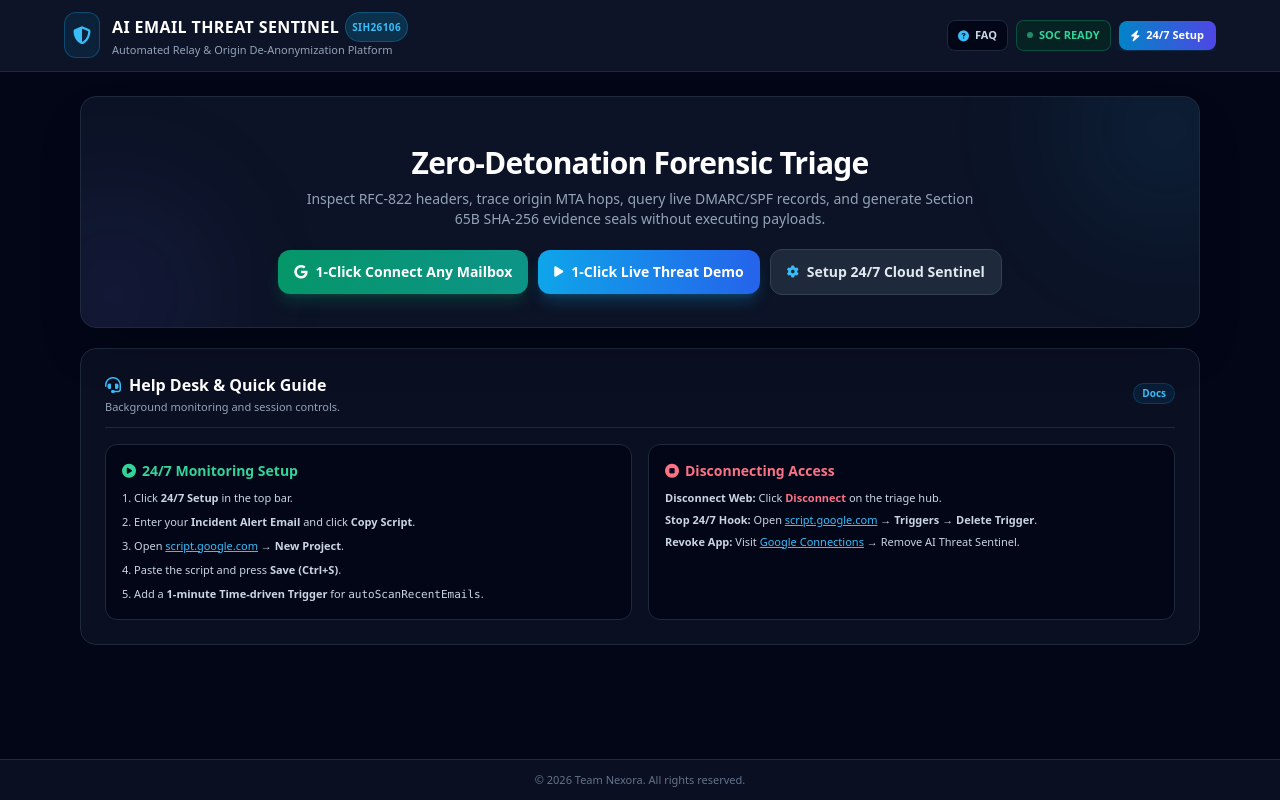
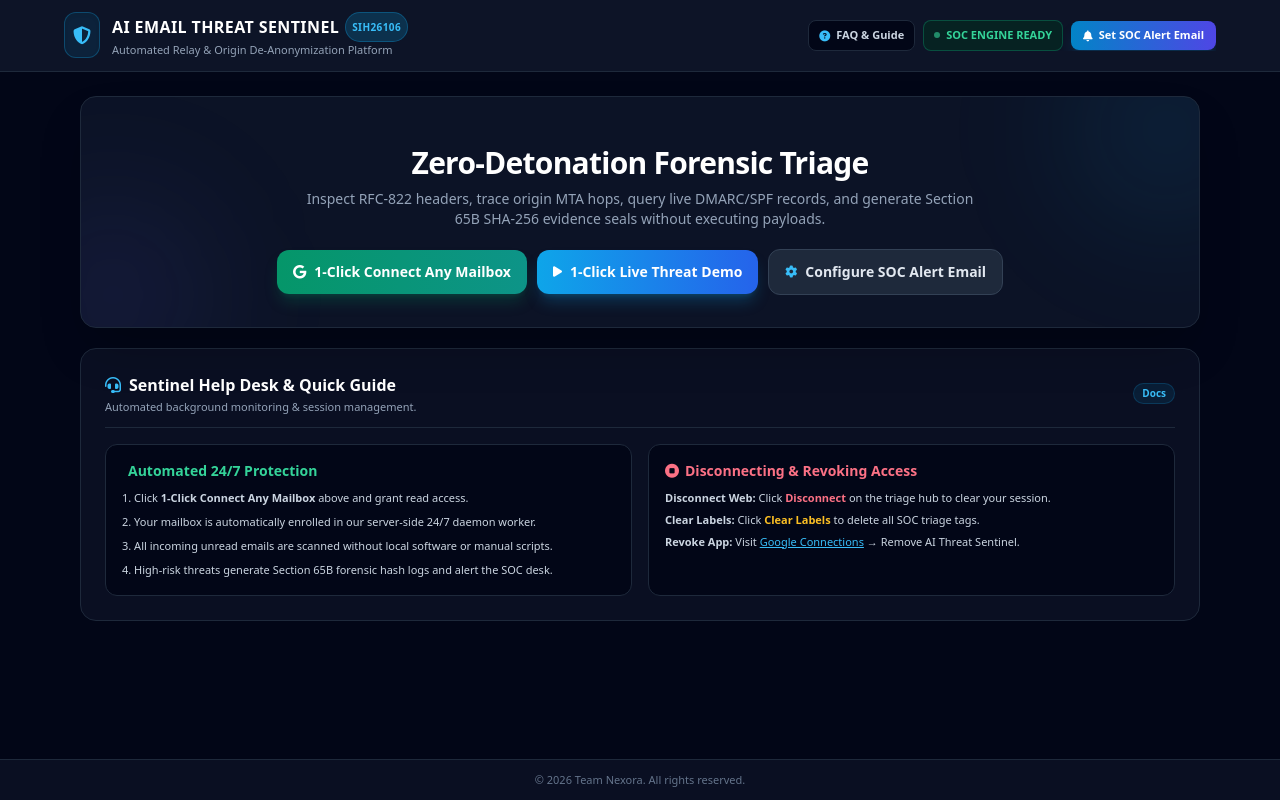
Before and after one commit to iszubairkhan/AIEmailThreat, a Flask app: page / in a window 1280 px wide. Run offline with Flask 3, Linux system fonts and the light colour scheme; some libraries are stand-ins or nearby versions.

Commit message:
Update index.html

```diff
--- a/templates/index.html
+++ b/templates/index.html
@@ -38,14 +38,14 @@
       <!-- Action & Status Badges -->
       <div class="flex items-center gap-2 overflow-x-auto pb-1 md:pb-0 scrollbar-none flex-nowrap sm:flex-wrap">
         <button onclick="scrollToHelpDesk()" class="text-[11px] font-semibold text-slate-300 hover:text-white transition flex items-center gap-1.5 px-2.5 py-1.5 rounded-lg border border-slate-800 bg-slate-950 whitespace-nowrap">
-          <i class="fa-solid fa-circle-question text-sky-400"></i> FAQ
+          <i class="fa-solid fa-circle-question text-sky-400"></i> FAQ &amp; Guide
         </button>
         <div class="flex items-center gap-1.5 bg-emerald-950/60 border border-emerald-500/30 px-2.5 py-1.5 rounded-lg text-[11px] font-semibold text-emerald-400 whitespace-nowrap">
           <span class="w-1.5 h-1.5 rounded-full bg-emerald-400 animate-pulse-slow"></span>
-          SOC READY
+          SOC ENGINE READY
         </div>
         <button onclick="openActivationModal()" class="bg-gradient-to-r from-sky-600 to-indigo-600 hover:from-sky-500 hover:to-indigo-500 transition text-white px-3 py-1.5 rounded-lg text-[11px] font-bold flex items-center gap-1.5 shadow-lg shadow-sky-600/20 whitespace-nowrap">
-          <i class="fa-solid fa-bolt"></i> 24/7 Setup
+          <i class="fa-solid fa-bell"></i> Set SOC Alert Email
         </button>
       </div>
     </div>
@@ -75,7 +75,7 @@
           <i class="fa-solid fa-play text-xs"></i> 1-Click Live Threat Demo
         </button>
         <button onclick="openActivationModal()" class="bg-slate-800 hover:bg-slate-700 border border-slate-700 text-slate-200 font-semibold px-4 py-2.5 sm:py-3 rounded-xl text-xs sm:text-sm transition flex items-center justify-center gap-2">
-          <i class="fa-solid fa-gear text-sky-400 text-xs"></i> Setup 24/7 Cloud Sentinel
+          <i class="fa-solid fa-gear text-sky-400 text-xs"></i> Configure SOC Alert Email
         </button>
       </div>
     </div>
@@ -86,7 +86,7 @@
       <!-- Session Bar -->
       <div class="flex flex-col sm:flex-row items-start sm:items-center justify-between gap-2.5 bg-slate-950 p-3 rounded-xl border border-slate-800">
         <div class="flex items-center gap-2 text-xs text-slate-300 font-semibold">
-          <span class="w-2 h-2 rounded-full bg-emerald-400 flex-shrink-0"></span> Active Mailbox Connected
+          <span class="w-2 h-2 rounded-full bg-emerald-400 flex-shrink-0"></span> Active 24/7 Mailbox Connected
         </div>
         <div class="flex items-center gap-2 w-full sm:w-auto">
           <button onclick="cleanupSocLabels()" id="cleanLabelBtn" class="flex-1 sm:flex-none text-center bg-slate-800 hover:bg-slate-700 text-slate-300 text-[11px] font-semibold px-2.5 py-1.5 rounded-lg border border-slate-700 transition">
@@ -214,9 +214,9 @@
       <div class="border-b border-slate-800 pb-3 flex items-center justify-between">
         <div>
           <h3 class="text-sm sm:text-base font-bold text-white flex items-center gap-2">
-            <i class="fa-solid fa-headset text-sky-400"></i> Help Desk &amp; Quick Guide
+            <i class="fa-solid fa-headset text-sky-400"></i> Sentinel Help Desk &amp; Quick Guide
           </h3>
-          <p class="text-[11px] text-slate-400 mt-0.5">Background monitoring and session controls.</p>
+          <p class="text-[11px] text-slate-400 mt-0.5">Automated background monitoring &amp; session management.</p>
         </div>
         <span class="text-[10px] bg-sky-500/10 text-sky-400 border border-sky-500/20 px-2 py-0.5 rounded-full font-bold">
           Docs
@@ -226,24 +226,23 @@
       <div class="grid grid-cols-1 md:grid-cols-2 gap-4">
         <div class="bg-slate-950 p-4 rounded-xl border border-slate-800 space-y-2">
           <h4 class="text-xs sm:text-sm font-bold text-emerald-400 flex items-center gap-1.5">
-            <i class="fa-solid fa-circle-play"></i> 24/7 Monitoring Setup
+            <i class="fa-solid fa-shield-check"></i> Automated 24/7 Protection
           </h4>
           <ol class="text-[11px] text-slate-300 space-y-1.5 list-decimal list-inside leading-relaxed">
-            <li>Click <strong>24/7 Setup</strong> in the top bar.</li>
-            <li>Enter your <strong>Incident Alert Email</strong> and click <strong>Copy Script</strong>.</li>
-            <li>Open <a href="https://script.google.com" target="_blank" class="text-sky-400 underline">script.google.com</a> &rarr; <strong>New Project</strong>.</li>
-            <li>Paste the script and press <strong>Save (Ctrl+S)</strong>.</li>
-            <li>Add a <strong>1-minute Time-driven Trigger</strong> for <code>autoScanRecentEmails</code>.</li>
+            <li>Click <strong>1-Click Connect Any Mailbox</strong> above and grant read access.</li>
+            <li>Your mailbox is automatically enrolled in our server-side 24/7 daemon worker.</li>
+            <li>All incoming unread emails are scanned without local software or manual scripts.</li>
+            <li>High-risk threats generate Section 65B forensic hash logs and alert the SOC desk.</li>
           </ol>
         </div>
 
         <div class="bg-slate-950 p-4 rounded-xl border border-slate-800 space-y-2">
           <h4 class="text-xs sm:text-sm font-bold text-rose-400 flex items-center gap-1.5">
-            <i class="fa-solid fa-circle-stop"></i> Disconnecting Access
+            <i class="fa-solid fa-circle-stop"></i> Disconnecting &amp; Revoking Access
           </h4>
           <div class="space-y-1 text-[11px] text-slate-300 leading-relaxed">
-            <p><strong>Disconnect Web:</strong> Click <span class="text-rose-400 font-semibold">Disconnect</span> on the triage hub.</p>
-            <p><strong>Stop 24/7 Hook:</strong> Open <a href="https://script.google.com" target="_blank" class="text-sky-400 underline">script.google.com</a> &rarr; <strong>Triggers</strong> &rarr; <strong>Delete Trigger</strong>.</p>
+            <p><strong>Disconnect Web:</strong> Click <span class="text-rose-400 font-semibold">Disconnect</span> on the triage hub to clear your session.</p>
+            <p><strong>Clear Labels:</strong> Click <span class="text-amber-400 font-semibold">Clear Labels</span> to delete all SOC triage tags.</p>
             <p><strong>Revoke App:</strong> Visit <a href="https://myaccount.google.com/connections" target="_blank" class="text-sky-400 underline">Google Connections</a> &rarr; Remove AI Threat Sentinel.</p>
           </div>
         </div>
@@ -259,7 +258,7 @@
 
   <!-- Dynamic SOC Alert Configuration Modal -->
   <div id="activationModal" class="fixed inset-0 bg-slate-950/85 backdrop-blur-sm z-50 hidden items-center justify-center p-3 sm:p-4">
-    <div class="bg-slate-900 border border-slate-800 rounded-2xl max-w-lg w-full p-4 sm:p-6 space-y-3.5 shadow-2xl max-h-[90vh] overflow-y-auto">
+    <div class="bg-slate-900 border border-slate-800 rounded-2xl max-w-lg w-full p-4 sm:p-6 space-y-4 shadow-2xl">
       <div class="flex items-center justify-between border-b border-slate-800 pb-2.5">
         <h3 class="text-sm sm:text-base font-bold text-white flex items-center gap-2">
           <i class="fa-solid fa-bell text-sky-400"></i> Automated SOC Incident Dispatch
@@ -270,32 +269,25 @@
       <div class="space-y-3 text-xs text-slate-300">
         <div>
           <label class="block font-bold text-slate-200 mb-1">SOC / Admin Alert Email:</label>
-          <input type="email" id="customSocEmail" value="" placeholder="soc-alerts@yourcompany.com" class="w-full bg-slate-950 border border-slate-800 rounded-lg p-2 text-xs text-white focus:outline-none focus:border-sky-500 font-mono">
+          <input type="email" id="customSocEmail" value="" placeholder="soc-alerts@yourcompany.com" class="w-full bg-slate-950 border border-slate-800 rounded-lg p-2.5 text-xs text-white focus:outline-none focus:border-sky-500 font-mono">
+          <span class="text-[11px] text-slate-500">All suspicious threat incidents with Section 65B hash seals will be dispatched to this address.</span>
         </div>
 
-        <div class="bg-slate-950 p-3 rounded-xl border border-slate-800 space-y-2">
-          <div class="flex items-center justify-between">
-            <span class="font-bold text-sky-400 flex items-center gap-1.5">
-              <i class="fa-solid fa-code"></i> 24/7 Cloud Hook
-            </span>
-            <a href="https://script.google.com" target="_blank" class="text-[10px] bg-sky-600/20 text-sky-400 px-2 py-0.5 rounded border border-sky-500/30 font-bold">
-              Open script.google.com &rarr;
-            </a>
-          </div>
+        <div class="bg-slate-950 p-3 rounded-xl border border-slate-800 space-y-1.5">
+          <span class="font-bold text-emerald-400 flex items-center gap-1.5">
+            <i class="fa-solid fa-check-circle"></i> Built-in Automated Background Daemon
+          </span>
           <p class="text-slate-400 text-[11px]">
-            Embedded with your custom SOC email to run 24/7 in Google Cloud without client software.
+            No manual scripts or client installations required. The platform scans background mailboxes automatically every 60 seconds.
           </p>
-          <button onclick="copyDynamicAppsScriptCode()" id="copyScriptBtn" class="w-full sm:w-auto bg-slate-800 hover:bg-slate-700 text-slate-200 border border-slate-700 px-3 py-1.5 rounded-lg text-[11px] font-semibold transition flex items-center justify-center gap-1.5">
-            <i class="fa-solid fa-copy"></i> Copy Script Code
-          </button>
         </div>
       </div>
 
       <div class="pt-2 flex justify-between items-center border-t border-slate-800">
-        <span class="text-[10px] text-emerald-400 font-semibold">
-          <i class="fa-solid fa-check"></i> Zero Local Installation
-        </span>
-        <button onclick="closeActivationModal()" class="bg-sky-600 hover:bg-sky-500 text-white font-bold text-xs px-3.5 py-1.5 rounded-lg transition">
+        <button onclick="saveSocEmail()" id="saveSocBtn" class="bg-gradient-to-r from-sky-600 to-indigo-600 hover:from-sky-500 hover:to-indigo-500 text-white font-bold text-xs px-4 py-2 rounded-lg transition flex items-center gap-1.5">
+          <i class="fa-solid fa-floppy-disk"></i> Save Alert Email
+        </button>
+        <button onclick="closeActivationModal()" class="bg-slate-800 hover:bg-slate-700 text-slate-300 font-bold text-xs px-3.5 py-2 rounded-lg transition">
           Close
         </button>
       </div>
@@ -311,6 +303,10 @@
     }
 
     function openActivationModal() {
+      const saved = localStorage.getItem('soc_alert_email');
+      if (saved) {
+        document.getElementById('customSocEmail').value = saved;
+      }
       const m = document.getElementById('activationModal');
       m.classList.remove('hidden');
       m.classList.add('flex');
@@ -320,6 +316,21 @@
       const m = document.getElementById('activationModal');
       m.classList.add('hidden');
       m.classList.remove('flex');
+    }
+
+    function saveSocEmail() {
+      const emailVal = document.getElementById('customSocEmail').value.trim();
+      if (!emailVal) {
+        alert("Please enter a valid email address.");
+        return;
+      }
+      localStorage.setItem('soc_alert_email', emailVal);
+      const btn = document.getElementById('saveSocBtn');
+      btn.innerHTML = '<i class="fa-solid fa-check text-emerald-300"></i> Saved!';
+      setTimeout(() => {
+        btn.innerHTML = '<i class="fa-solid fa-floppy-disk"></i> Save Alert Email';
+        closeActivationModal();
+      }, 1000);
     }
 
     window.addEventListener('DOMContentLoaded', () => {
@@ -532,60 +543,6 @@
       document.getElementById('resultsSection').classList.remove('hidden');
       document.getElementById('resultsSection').scrollIntoView({ behavior: 'smooth' });
     }
-
-    function copyDynamicAppsScriptCode() {
-      const inputVal = document.getElementById('customSocEmail').value.trim();
-
-      if (!inputVal) {
-        alert("Please enter a SOC / Security Admin alert email first.");
-        document.getElementById('customSocEmail').focus();
-        return;
-      }
-
-      const socEmail = inputVal;
-      const scriptCode = `const ALERT_RECIPIENT = "${socEmail}";
-const SCAN_API_ENDPOINT = "https://aiemailthreat.onrender.com/scan_raw";
-const THREAT_THRESHOLD = 60;
-
-function autoScanRecentEmails() {
-  const query = "is:unread is:inbox -label:SOC-SCANNED -subject:\\"[SOC ALERT]\\" -subject:\\"[ALERT]\\"";
-  const threads = GmailApp.search(query, 0, 5);
-  let label = GmailApp.getUserLabelByName("SOC-SCANNED") || GmailApp.createLabel("SOC-SCANNED");
-
-  for (let i = 0; i < threads.length; i++) {
-    const messages = threads[i].getMessages();
-    const latestMessage = messages[messages.length - 1];
-    threads[i].addLabel(label);
-    threads[i].markRead();
-
-    if (latestMessage.getFrom().toLowerCase().includes("${socEmail.toLowerCase()}")) continue;
-
-    try {
-      const res = UrlFetchApp.fetch(SCAN_API_ENDPOINT, {
-        method: "post",
-        contentType: "application/json",
-        payload: JSON.stringify({ raw_email: latestMessage.getRawContent() }),
-        muteHttpExceptions: true
-      });
-      if (res.getResponseCode() === 200) {
-        const data = JSON.parse(res.getContentText());
-        const score = data.threat_assessment ? data.threat_assessment.threat_score : (data.threat_score || 0);
-        if (score >= THREAT_THRESHOLD) {
-          GmailApp.sendEmail(ALERT_RECIPIENT, "🚨 [SOC ALERT] Threat Detected (" + score + "%)", "View forensic dashboard: " + (data.report_url || "https://aiemailthreat.onrender.com/"));
-        }
-      }
-    } catch(err) { Logger.log(err); }
-  }
-}`;
-
-      navigator.clipboard.writeText(scriptCode).then(() => {
-        const btn = document.getElementById('copyScriptBtn');
-        btn.innerHTML = '<i class="fa-solid fa-check text-emerald-400"></i> Copied!';
-        setTimeout(() => {
-          btn.innerHTML = '<i class="fa-solid fa-copy"></i> Copy Script Code';
-        }, 2000);
-      });
-    }
   </script>
 </body>
 </html>
```
